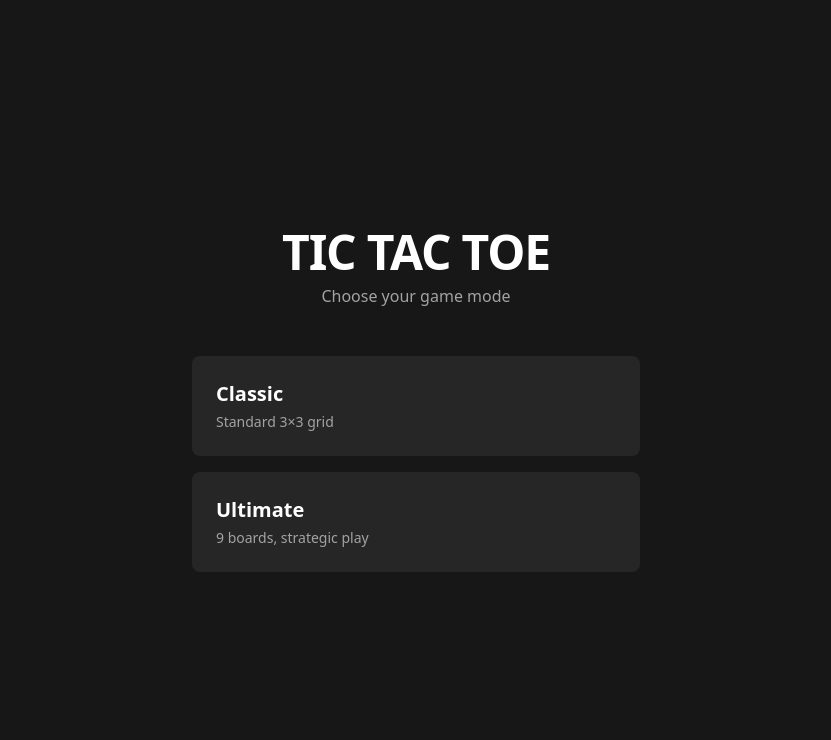
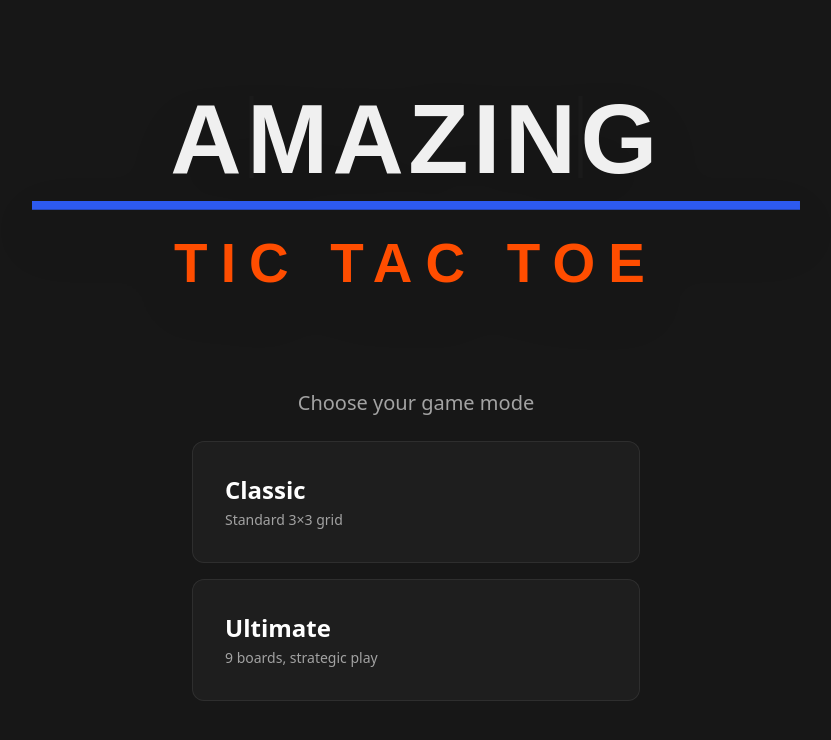
Before and after one commit to BookCatKid/amazing-tic-tac-toe, a React (Vite) app: page / in a window 1280 px wide. Shown: the top 740 px of the page, without its empty margins (224-1055 px from the left). Built offline with nearby package versions, Linux system fonts and the light colour scheme.

Commit message:
feat: home page updates

```diff
--- /dev/null
+++ b/src/components/ui/logo.tsx
@@ -0,0 +1,17 @@
+import { cn } from "@/lib/utils";
+
+interface LogoProps {
+  className?: string;
+}
+
+export function Logo({ className }: LogoProps) {
+  return (
+    <div className={cn("relative", className)}>
+      <img
+        src="/logo.svg"
+        alt="Amazing Tic Tac Toe"
+        className="w-full h-auto drop-shadow-2xl"
+      />
+    </div>
+  );
+}
--- a/src/pages/Home.tsx
+++ b/src/pages/Home.tsx
@@ -1,37 +1,47 @@
 import { Link } from 'react-router-dom';
 import { motion } from 'framer-motion';
+import { Logo } from '@/components/ui/logo';
 
 export function Home() {
   return (
-    <div className="min-h-screen bg-neutral-900 flex flex-col items-center justify-center p-4 text-white">
+    <div className="min-h-screen bg-neutral-900 flex flex-col items-center p-8 pt-16 md:pt-24 text-white overflow-hidden">
+      {/* Hero Logo Section */}
       <motion.div
-        initial={{ opacity: 0, y: 20 }}
+        initial={{ opacity: 0, y: -40 }}
         animate={{ opacity: 1, y: 0 }}
-        className="max-w-md w-full text-center space-y-12"
+        transition={{ duration: 0.8, ease: "easeOut" }}
+        className="w-full max-w-3xl mb-16 md:mb-24"
       >
-        <div className="space-y-2">
-          <h1 className="text-5xl font-black tracking-tight">
-            TIC TAC TOE
-          </h1>
-          <p className="text-neutral-400">
+        <Logo className="w-full" />
+      </motion.div>
+
+      {/* Game Mode Selection */}
+      <motion.div
+        initial={{ opacity: 0, y: 40 }}
+        animate={{ opacity: 1, y: 0 }}
+        transition={{ duration: 0.8, delay: 0.2, ease: "easeOut" }}
+        className="max-w-md w-full text-center flex-1 flex flex-col"
+      >
+        <div className="space-y-6">
+          <p className="text-neutral-400 text-xl font-medium">
             Choose your game mode
           </p>
-        </div>
 
           <div className="space-y-4">
-          <Link to="/game/classic" className="block">
-            <div className="p-6 bg-neutral-800 hover:bg-neutral-700 rounded-lg transition-colors text-left">
-              <h2 className="text-xl font-bold mb-1">Classic</h2>
+            <Link to="/game/classic" className="group block">
+              <div className="p-8 bg-neutral-800/50 border border-neutral-700/50 hover:bg-neutral-800 hover:border-blue-500/50 rounded-xl transition-all duration-300 text-left backdrop-blur-sm">
+                <h2 className="text-2xl font-bold mb-1 group-hover:text-blue-400 transition-colors">Classic</h2>
                 <p className="text-sm text-neutral-400">Standard 3×3 grid</p>
               </div>
             </Link>
 
-          <Link to="/game/ultimate" className="block">
-            <div className="p-6 bg-neutral-800 hover:bg-neutral-700 rounded-lg transition-colors text-left">
-              <h2 className="text-xl font-bold mb-1">Ultimate</h2>
+            <Link to="/game/ultimate" className="group block">
+              <div className="p-8 bg-neutral-800/50 border border-neutral-700/50 hover:bg-neutral-800 hover:border-orange-500/50 rounded-xl transition-all duration-300 text-left backdrop-blur-sm">
+                <h2 className="text-2xl font-bold mb-1 group-hover:text-orange-400 transition-colors">Ultimate</h2>
                 <p className="text-sm text-neutral-400">9 boards, strategic play</p>
               </div>
             </Link>
+          </div>
         </div>
       </motion.div>
     </div>
```
Also changed, not shown: public/logo.svg (added). Lines whose indentation alone changed are shown as unchanged.
